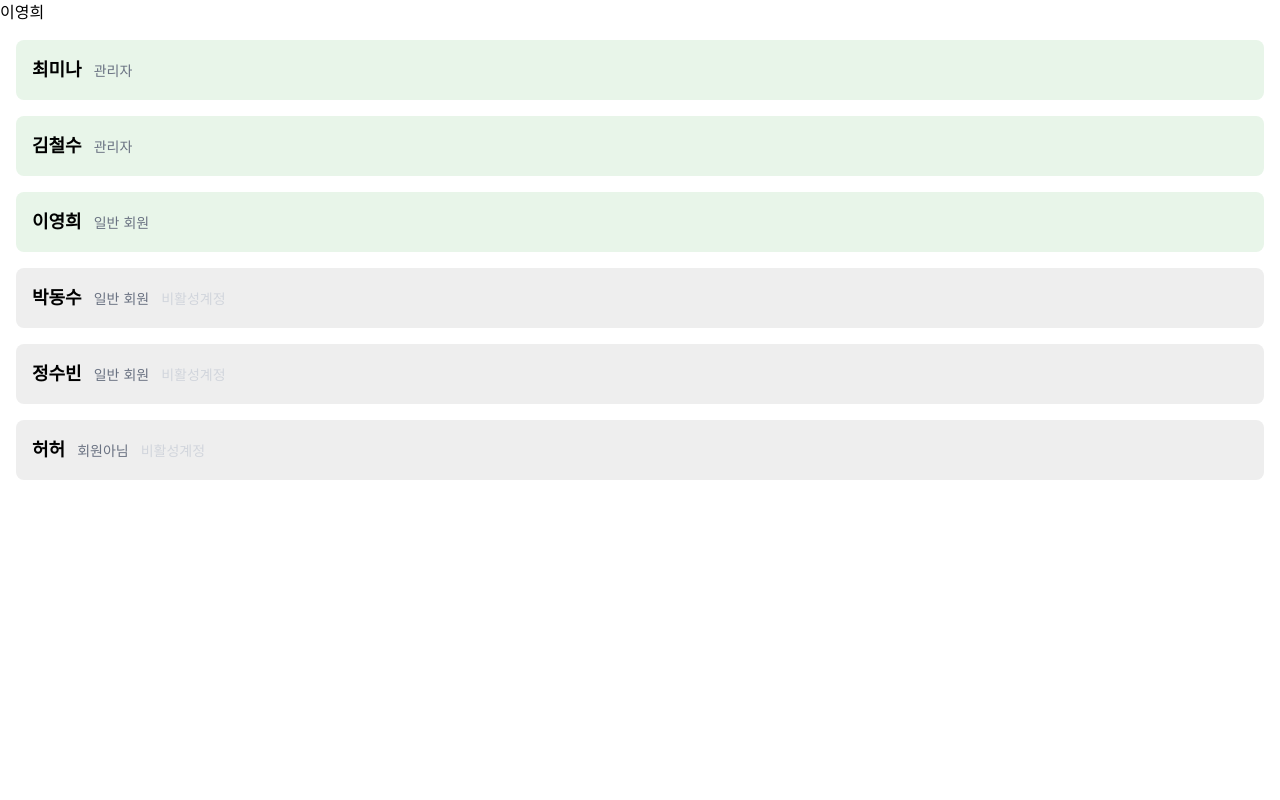
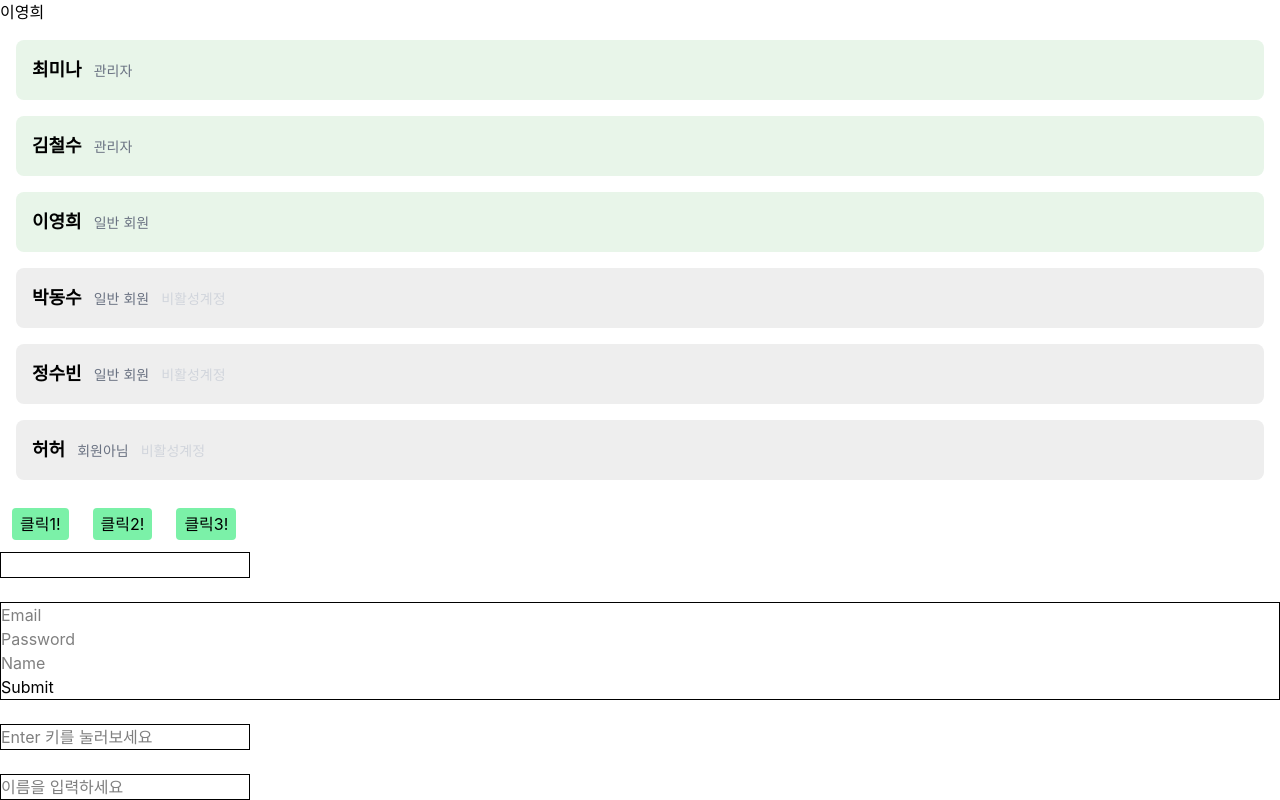
Before and after one commit to kwnam0814/Study_React, a React (Vite) app in the folder sesac-react-app/: page / in a window 1280 px wide. Shown: the part 6121-6921 px from the top of the page. Before the commit the page ends 6617 px from the top, so only its background shows below. Built offline with nearby package versions, Linux system fonts and the light colour scheme.

Commit message:
이벤트 핸들링

```diff
--- a/sesac-react-app/src/App.jsx
+++ b/sesac-react-app/src/App.jsx
@@ -8,6 +8,7 @@ import PropsBase from "./components/props_prac/PropsBase";
 import ChildrenBase from "./components/children_prac/ChildrenBase";
 import RenderingBase from "./components/rendering_prac/RenderingBase";
 import RenderingProb from "./components/rendering_prob/RenderingProb";
+import EventBase from "./components/event_prac/EventBase";
 
 import styles from "./App.module.css";
 
@@ -41,6 +42,10 @@ function App() {
       <div>
         <RenderingProb />
       </div>
+
+      <div>
+        <EventBase />
+      </div>
     </>
   );
 }
--- /dev/null
+++ b/sesac-react-app/src/components/event_prac/ChangeExample.jsx
@@ -0,0 +1,19 @@
+// 이벤트 객체(event)를 인자로 받아 입력값을 로그로 출력하는 핸들러
+const ChangeExample = () => {
+  const handleChange = (event) => {
+    console.log(`입력 이벤트 발생, 입력 값: ${event.target.value}`);
+    // 구글 검색의 경우, 입력값에 대해서 추천검색어를 받아와서 보여줘.
+  };
+
+  return (
+    <div>
+      <input
+        className="border border-solid"
+        type="text"
+        onChange={(event) => handleChange(event)}
+      />
+    </div>
+  );
+};
+
+export default ChangeExample;
--- /dev/null
+++ b/sesac-react-app/src/components/event_prac/EventBase.jsx
@@ -0,0 +1,60 @@
+import React from "react";
+import ChangeExample from "./ChangeExample";
+import SubmitExample from "./SubmitExample";
+import KeyDownExample from "./KeyDownExample";
+import FocusBlurExample from "./FocusBlurExample";
+
+const EventBase = () => {
+  const handleClick1 = () => {
+    alert("클릭됨!");
+  };
+  const handleClick2 = (value) => {
+    alert(value);
+  };
+  const handleClick3 = (event) => {
+    // alert(event.target.value);
+    console.log(event["target"]);
+    alert(event["target"]);
+  };
+
+  return (
+    <>
+      <button
+        className="bg-green-300 px-2 py-1 m-3 rounded"
+        onClick={handleClick1}
+      >
+        클릭1!
+      </button>
+      <button
+        className="bg-green-300 px-2 py-1 m-3 rounded"
+        onClick={() => handleClick2("입력값 테스트입니다!")}
+      >
+        클릭2!
+      </button>
+      <button
+        className="bg-green-300 px-2 py-1 m-3 rounded"
+        onClick={(event) => handleClick3(event)}
+      >
+        클릭3!
+      </button>
+
+      <br />
+
+      <ChangeExample />
+
+      <br />
+
+      <SubmitExample />
+
+      <br />
+
+      <KeyDownExample />
+
+      <br />
+
+      <FocusBlurExample />
+    </>
+  );
+};
+
+export default EventBase;
--- /dev/null
+++ b/sesac-react-app/src/components/event_prac/FocusBlurExample.jsx
@@ -0,0 +1,31 @@
+// onFocus : 요소에 포커스가 들어올 때 이벤트 발생
+// onBlur : 요소에서 포커스가 빠져나갈 때 이벤트 발생
+const FocusBlurExample = () => {
+  const handleFocus = () => {
+    console.log("입력창에 포커스가 들어왔습니다");
+  };
+
+  const handleBlur = (event) => {
+    console.log("포커스를 벗어났습니다.");
+
+    const value = event.target.value;
+
+    if (value.length < 2) {
+      alert("2글자 이상 입력해주세요");
+    }
+  };
+
+  return (
+    <div>
+      <input
+        className="border border-solid"
+        type="text"
+        placeholder="이름을 입력하세요"
+        onFocus={handleFocus}
+        onBlur={(event) => handleBlur(event)}
+      />
+    </div>
+  );
+};
+
+export default FocusBlurExample;
--- /dev/null
+++ b/sesac-react-app/src/components/event_prac/KeyDownExample.jsx
@@ -0,0 +1,24 @@
+// 키보드 입력 이벤트를 처리할 때 사용
+// event.key로 어떤 키가 눌렸는지 확인할 수 있음
+const KeyDownExample = () => {
+  const handleKeyDown = (event) => {
+    console.log(event.target.value);
+
+    if (event.key === "Enter") {
+      alert(`입력 값: ${event.target.value}`);
+    }
+  };
+
+  return (
+    <div>
+      <input
+        className="border border-solid"
+        type="text"
+        placeholder="Enter 키를 눌러보세요"
+        onKeyDown={(event) => handleKeyDown(event)}
+      />
+    </div>
+  );
+};
+
+export default KeyDownExample;
--- /dev/null
+++ b/sesac-react-app/src/components/event_prac/SubmitExample.jsx
@@ -0,0 +1,37 @@
+const SubmitExample = () => {
+  const handleSubmit = (event) => {
+    event.preventDefault(); // 브라우저의 기본 동작(폼 제출 시 페이지 새로고침)을 막음
+
+    // FormData : form 요소의 입력 값을 쉽게 가져올 수 있는 객체
+    const formData = new FormData(event.target);
+
+    // formData.get("name속성값")으로 각 입력 값을 가져온다
+    console.log(`이메일 입력 값: ${formData.get("email")}`);
+    console.log(`비밀번호 입력 값: ${formData.get("password")}`);
+    console.log(`이름 입력 값: ${formData.get("name")}`);
+  };
+
+  return (
+    <div>
+      <form
+        className="border border-solid"
+        onSubmit={(event) => handleSubmit(event)}
+      >
+        <div>
+          <input type="email" name="email" placeholder="Email" />
+        </div>
+        <div>
+          <input type="password" name="password" placeholder="Password" />
+        </div>
+        <div>
+          <input type="text" name="name" placeholder="Name" />
+        </div>
+        <div>
+          <button type="submit">Submit</button>
+        </div>
+      </form>
+    </div>
+  );
+};
+
+export default SubmitExample;
```
